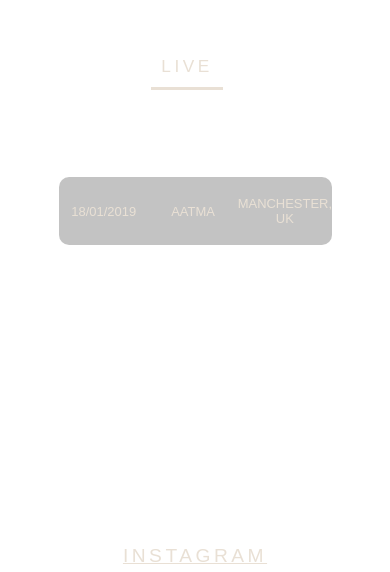
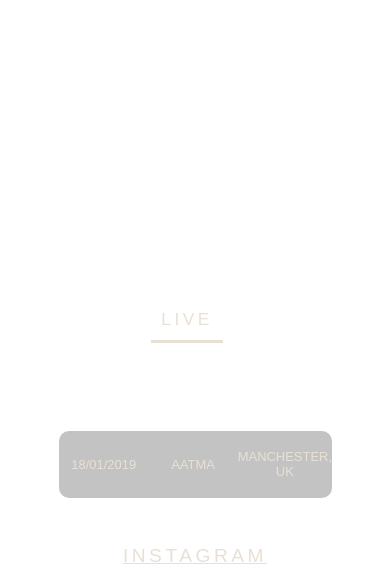
Before and after one commit to WillemTaylor/jupiterlanding, a React (Create React App) app: page / in a window 390 px wide. Shown: the part 1812-2384 px from the top of the page. Built offline with nearby package versions, Linux system fonts and the light colour scheme.

Commit message:
changes made to responsive2

```diff
--- a/src/App.css
+++ b/src/App.css
@@ -781,7 +781,7 @@ img.bg {
     top: -35vh;
   }
   .live {
-    top: 70vh;
+    top: 100vh;
     height: 100vh;
   }
   .live h1 {
```
